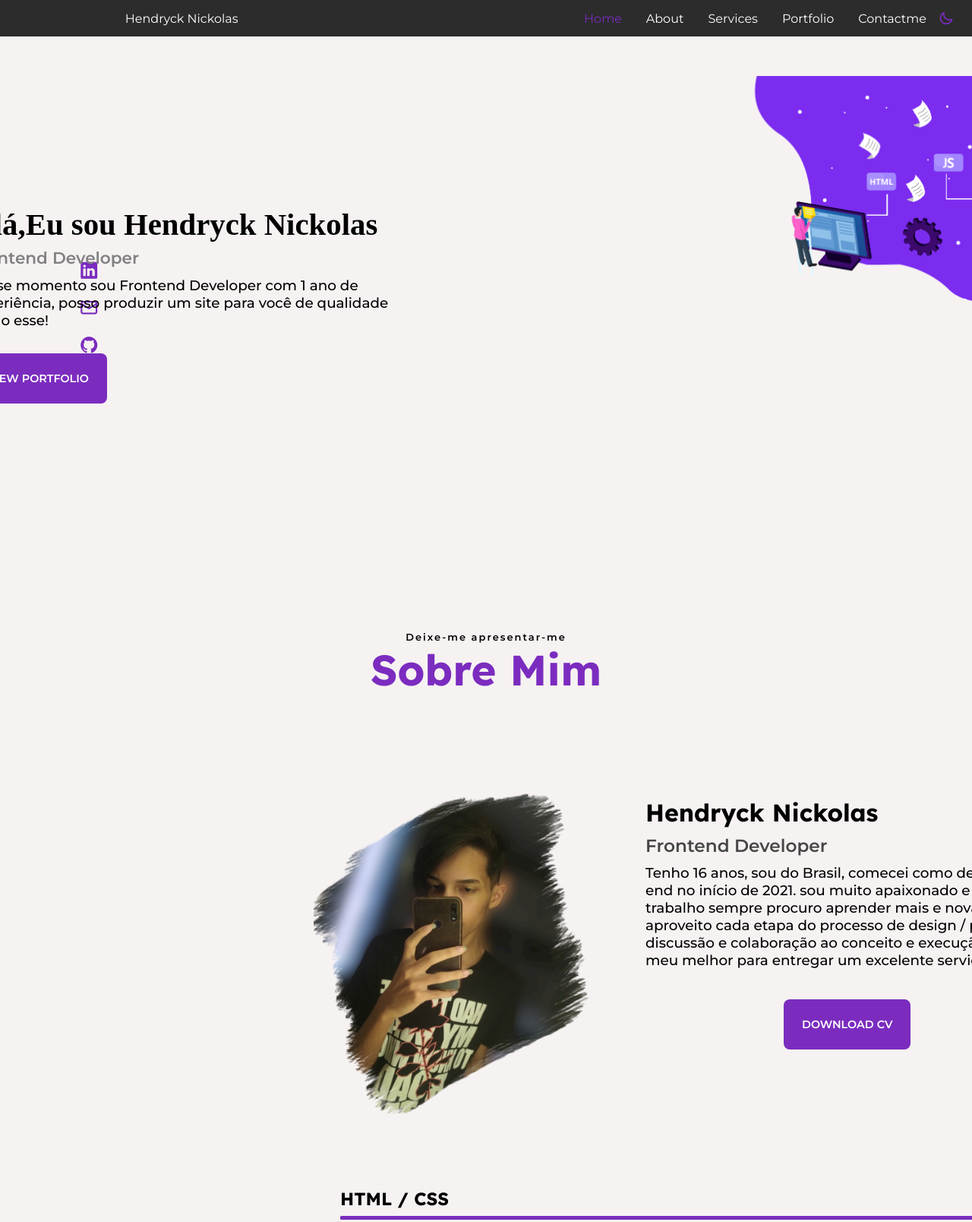
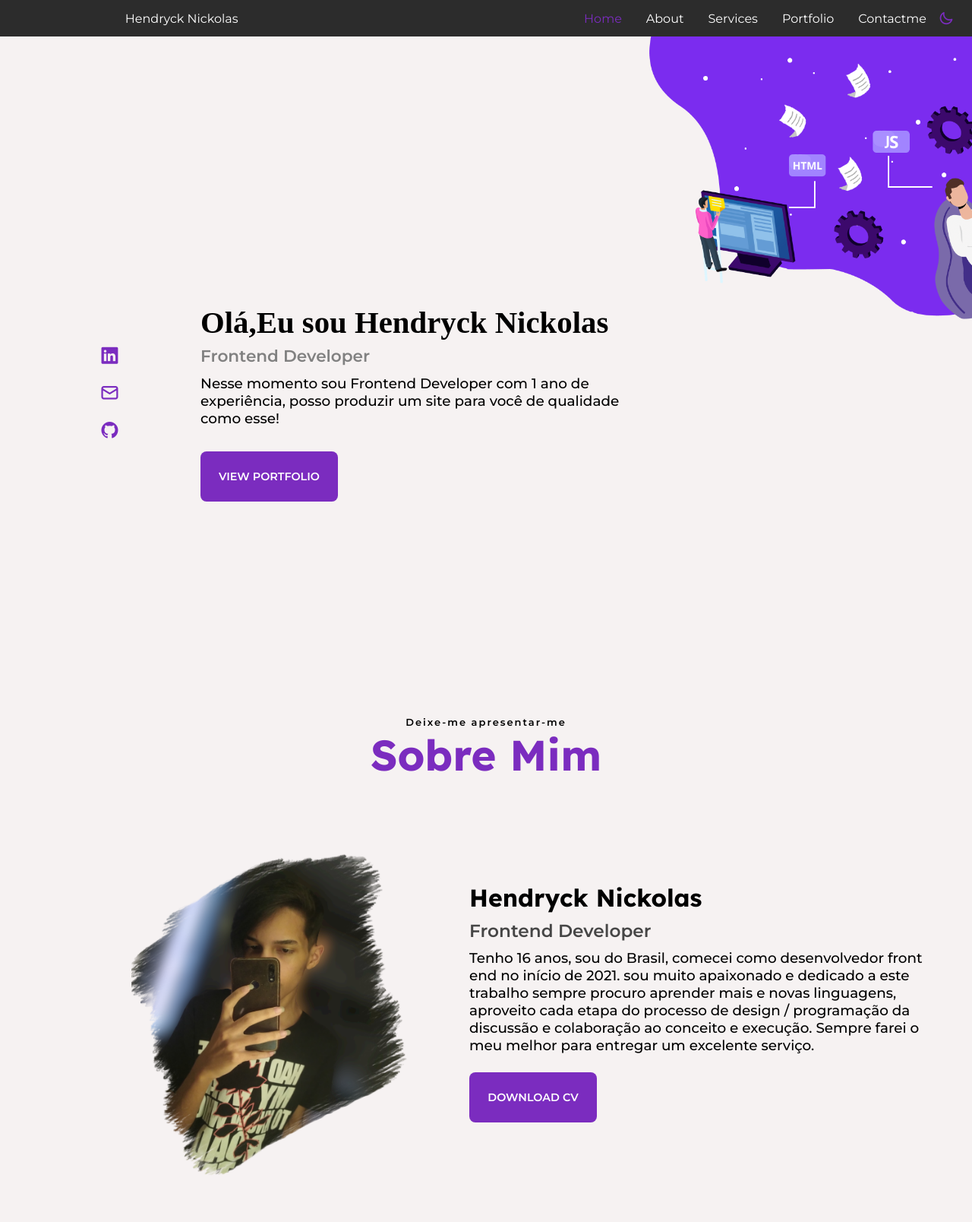
Before and after one commit to HendryckDev/Old-Portfolio, a plain HTML site: page index.html in a window 1280 px wide. Shown: the top 1608 px of the page at 76% size. Drawn offline with nearby package versions, Linux system fonts and the light colour scheme; a script that the page names is missing; a web font is replaced by a local one.

Commit message:
update profile website

```diff
--- a/css/style.css
+++ b/css/style.css
@@ -47,6 +47,8 @@ body {
     color: #000;
     min-width: 99vw;
     min-height: 100vh;
+    overflow-y: scroll;
+    overflow-x: hidden;
 }
 
 ul {
@@ -202,10 +204,10 @@ img {
 }
 
 .home__container {
-    grid-template-columns: .5fr 3fr;
     padding-top: 10.5rem;
     align-items: center;
     animation: movedown 2.5s cubic-bezier(0.075, 0.82, 0.165, 1) 1;
+    position: relative;
 }
 
 @keyframes movedown {
@@ -222,10 +224,13 @@ img {
     display: grid;
     grid-template-columns: max-content;
     row-gap: 1rem;
+    position: absolute;
 }
 
 .home__social-icon {
     position: relative;
+    right: 2em;
+    top: 3em;
     font-size: 1.65rem;
     color: #7B2CBF;
 }
@@ -235,7 +240,16 @@ img {
 }
 
 .home__img {
-    width: 300px;
+    width: 280px;
+    position: absolute;
+    left: 6.6em;
+    top: 6.1em;
+}
+
+.home__data {
+    position: relative;
+    top: 6em;
+    margin-bottom: 10em;
 }
 
 .home__title {
@@ -576,7 +590,7 @@ textarea {
 /* ================== SCROLL BAR ================== */
 
 ::-webkit-scrollbar {
-    width: 10px;
+    width: 15px;
 }
 
 ::-webkit-scrollbar-track {
@@ -633,42 +647,38 @@ textarea {
 }
 
 /* For medium devices */
-@media screen and (min-width: 568px) {
-    .home__content {
-        grid-template-columns: max-content 1fr 1fr;
-    }
+@media screen and (min-width: 595px) {
     .home__data {
         position: relative;
-        width: 15rem;
+        width: 20rem;
     }
     .home__img {
         justify-self: center;
         width: 52.2vw;
         order: 1;
-        position: relative;
-        bottom: 25.3em;
-        left: 19em;
-
+        position: absolute;
+        left: 12.6em;
     }
     .button {
         font-size: .9rem;
     }
     .home__container {
-        margin-bottom: -7rem;
+        margin-bottom: 0rem;
     }
     .about__img {
         position: relative;
-        right: 10rem;
-        top: 7rem;
+        top: 5rem;
+        right: 10em;
     }
     .about__data{
         position: relative;
-        left: 24.5rem;
+        margin: auto;
+        left: 7em;
         bottom: 20rem;
         width: 310px;
     }
     .skills_container {
-        margin-top: -15rem;
+        margin-top: -16rem;
     }
     .portfolio__content {
         grid-template-columns: repeat(2, 1fr);
@@ -712,14 +722,22 @@ textarea {
         margin: 0;
     }
     .home__img {
-        width: 50vw;
+        width: 740px;
         position: relative;
-        bottom: 30.1rem;
+        left: 9rem;
+        top: -36.5rem;
     }
     .home__data {
-        right: 23em;
-        width: 15rem;
+        width: 25rem;
+        top: 15rem;
+        left: 7rem;
     }
+
+    .home__social {
+        left: 5rem;
+        top: 25rem;
+    }
+
     .about__container {
         column-gap: 5rem;
     }
@@ -727,9 +745,11 @@ textarea {
         width: 350px;
     }
     .about__data {
-        margin-left: 1rem;
         bottom: 24rem;
+        margin: auto;
+        left: 13rem;
     }
+
     .services__container {
         grid-template-columns: repeat(3, 228px);
         justify-content: center;
@@ -755,42 +775,55 @@ textarea {
     .footer__container {
         padding: 0;
     }
+    .header {
+        max-width: 100%;
+    }
     .home__container {
         margin-top: 4.4rem;
         height: 60rem;
     }
     .home__img {
-        max-width: 100vh;
+        width: 100%;
         position: relative;
-        left: 57.9rem;
+        top: -51rem;
+        left: 35.5rem;
     }
     .home__data {
         width: 600px;
-        left: -45rem;
+        top: 0rem;
     }
     .home__social {
-        margin-left: 5rem;
         position: relative;
+        top: 7rem;
         font-size: 5rem;
     }
     .section__title {
         font-size: 3.5rem;
+        align-items: center;
+        margin: 0;
     }
     .about__data {
+        width: 600px;
         margin: auto;
-        width: 600px;
+        left: 10rem;
     }
     .about__img {
         width: 370px;
         margin: auto;
+        right: 25rem;
     }
     .about__buttons {
-        margin-left: 63rem;
+        margin-left: 37.5rem;
         position: relative;
         bottom: 37rem;
     }
+    .skills {
+        position: relative;
+        right: 16rem;
+
+    }
     .services__container {
-        grid-template-columns: repeat(3, 528px);
+        grid-template-columns: repeat(3, 328px);
         justify-content: center;
     }
     .services__icon {
@@ -826,9 +859,43 @@ textarea {
         margin-left: 14rem;
     }
     .nav {
-        max-width: 1670px;
+        max-width: 100%;
     }
     .nav__logo {
         margin-left: 8.8rem;
     }
 }
+
+@media screen and (min-width: 1280px) {
+    .header {
+        max-width: 1280;
+    }
+    .home__container {
+        margin-top: 4.4rem;
+        height: 60rem;
+    }
+    .home__img {
+        max-width: 100vh;
+        position: relative;
+        left: 35rem;
+    }
+    .home__data {
+        width: 600px;
+    }
+    .home__social {
+        margin-left: 5rem;
+        position: relative;
+        font-size: 5rem;
+    }
+    .home__data {
+        left: 15rem;
+    }
+    .about__buttons {
+        margin: auto;
+        right: 3.5rem;
+    }
+    .skills__data {
+        position: relative;
+        left: 15rem;
+    }
+}
--- a/index.html
+++ b/index.html
@@ -78,15 +78,15 @@
                             <i class="uil uil-github"></i>
                         </a>
                     </div>
+                    <div class="home__img">
+                        <img src="img/background (1).png" alt="profile2" class="home__blob-img">
+                    </div>
                     <div class="home__data">
                         <h1 class="home__title">Olá,Eu sou Hendryck Nickolas</h1>
                         <h3 class="home__subtitle">Frontend Developer</h3>
                         <p class="home__description">Nesse momento sou Frontend Developer com 1 ano de experiência,
                             posso produzir um site para você de qualidade como esse!</p>
                         <a alt="Portfolio" href="#portfolio" class="button button--flex">VIEW PORTFOLIO</a>
-                    </div>
-                    <div class="home__img">
-                        <img src="img/background (1).png" alt="profile2" class="home__blob-img">
                     </div>
                 </div>
             </div>
```
